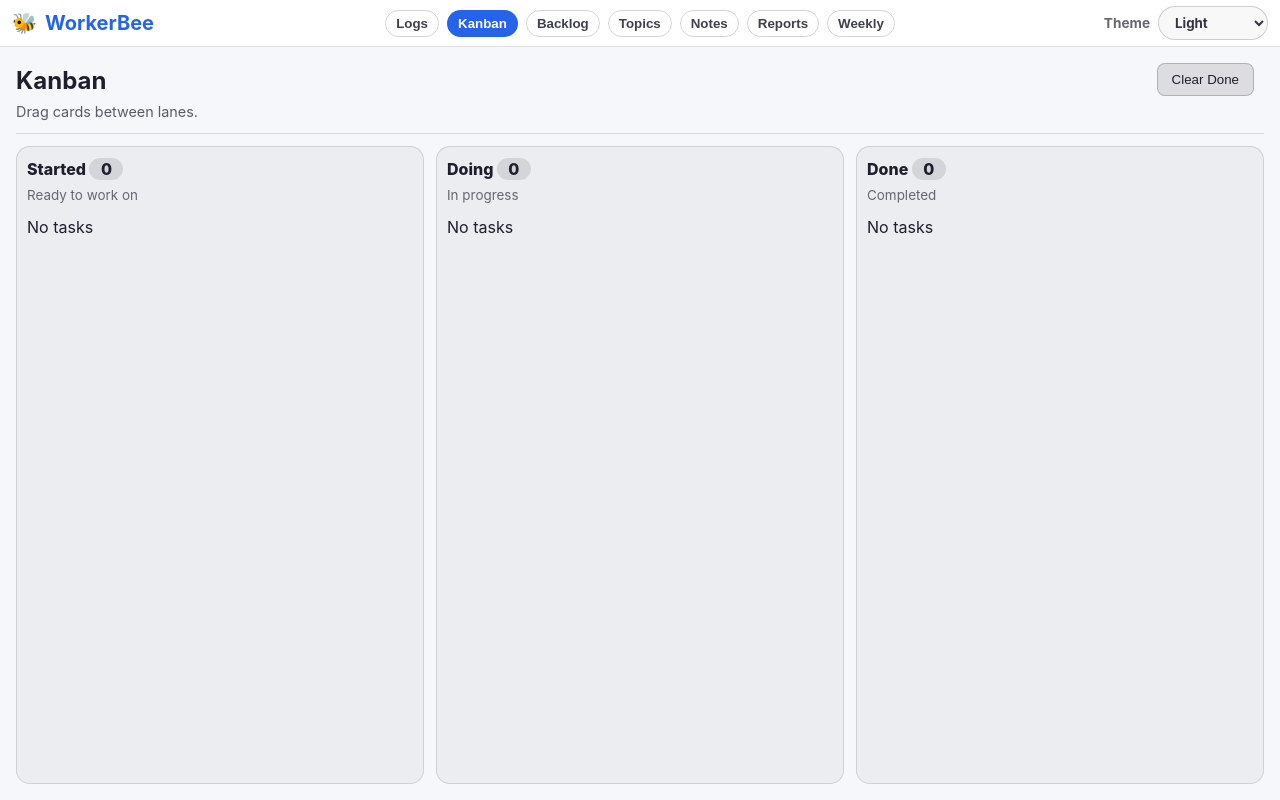
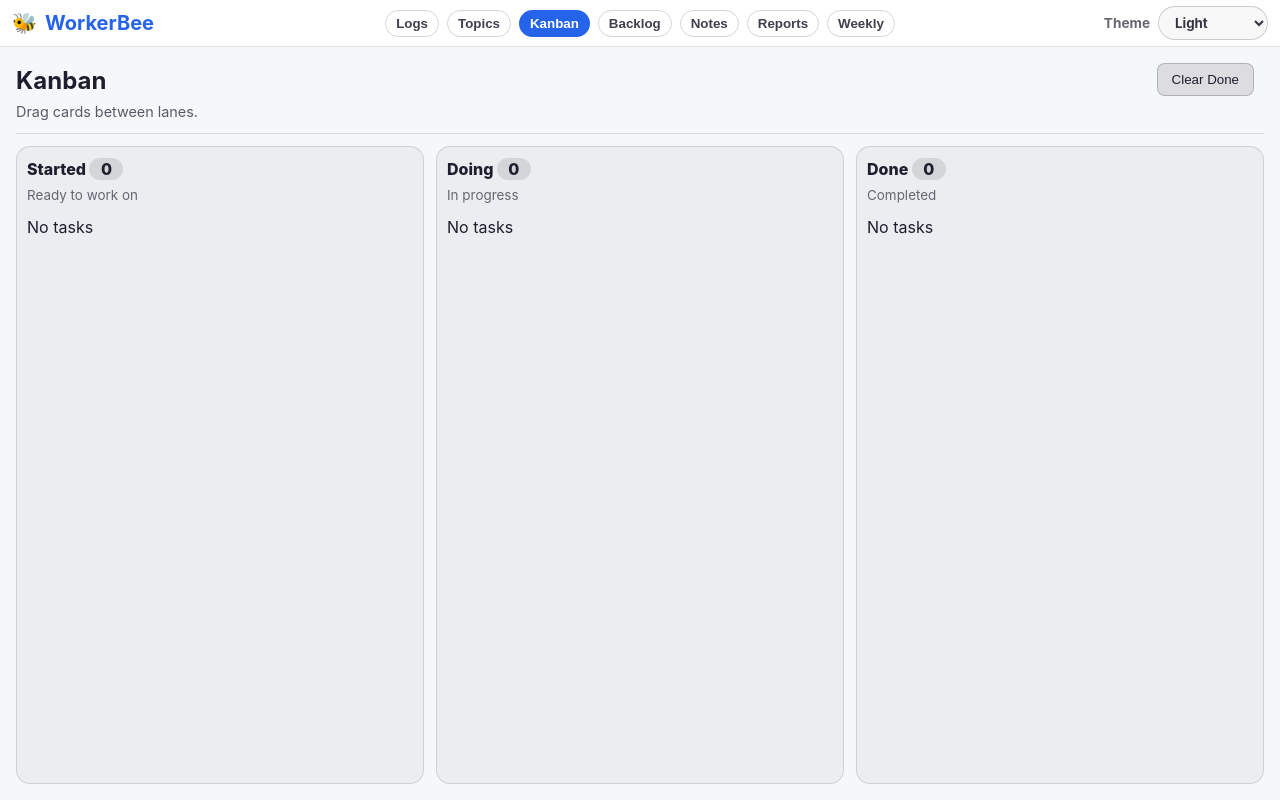
Before and after one commit to PhanosTech/workerbee, a React (Vite) app: page / in a window 1280 px wide. Built offline with nearby package versions, Linux system fonts and the light colour scheme.

Commit message:
changed order of tabs

```diff
--- a/src/components/TopNav.tsx
+++ b/src/components/TopNav.tsx
@@ -24,6 +24,13 @@ const TopNav: React.FC<TopNavProps> = ({ activeTab, setActiveTab, theme, setThem
                 </button>
                 <button
                     type="button"
+                    className={`topbar-tab ${activeTab === 'topics' ? 'active' : ''}`}
+                    onClick={() => setActiveTab('topics')}
+                >
+                    Topics
+                </button>
+                <button
+                    type="button"
                     className={`topbar-tab ${activeTab === 'kanban' ? 'active' : ''}`}
                     onClick={() => setActiveTab('kanban')}
                 >
@@ -35,13 +42,6 @@ const TopNav: React.FC<TopNavProps> = ({ activeTab, setActiveTab, theme, setThem
                     onClick={() => setActiveTab('backlog')}
                 >
                     Backlog
-                </button>
-                <button
-                    type="button"
-                    className={`topbar-tab ${activeTab === 'topics' ? 'active' : ''}`}
-                    onClick={() => setActiveTab('topics')}
-                >
-                    Topics
                 </button>
                 <button
                     type="button"
```
